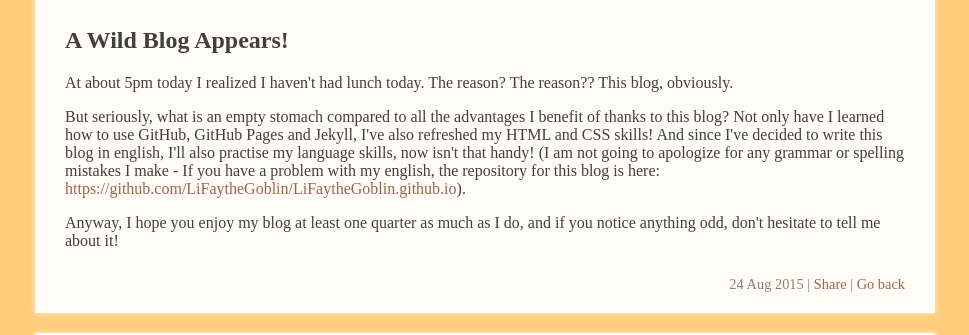
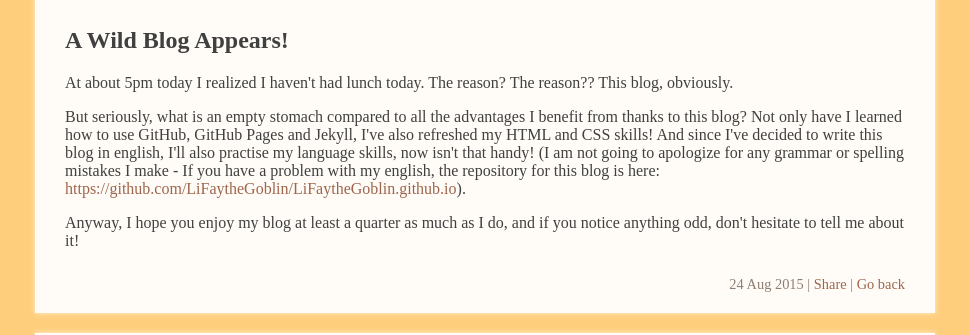
Before and after one commit to LiFaytheGoblin/LiFaytheGoblin.github.io, a Jekyll site: the page built from _posts/2015-08-24-A-Wild-Blog-Appears.html, in a window 1280 px wide. Shown: the part 145-480 px from the top of the page, without its empty margins (155-1124 px from the left). Built offline with Jekyll 4.4.1, drawn with Linux system fonts in a browser that asks for light colours; comment, search, counter and statistics services are not loaded.

Commit message:
a few fixes, links etc

```diff
--- a/_includes/footer.html
+++ b/_includes/footer.html
@@ -1,10 +1,10 @@
 <div class="footer">
 	<div class="footertext">
-		<a href="/" title="Home">Home</a> | <a href="/about.html" title="About">About</a> | <a href="contact.html" title="Contact">Contact</a> | <a href="http://lifaythegoblin.github.io" title="RSS Feed">RSS</a><br />
-		 Created 08/24/2015, Hosted on <a href="http://pages.github.com/">GitHub Pages</a>
+		<a href="/" title="Home">Home</a> | <a href="/about.html" title="About">About</a> | <a href="contact.html" title="Contact">Contact</a> | <a href="/feed.xml" title="RSS Feed" target="_blank">RSS</a><br />
+		 Created 08/24/2015, Hosted on <a href="http://pages.github.com/" target="_blank">GitHub Pages</a>
 	</div>
 	<!--license-->
 	<div class="license">
-		<a rel="license" href="http://creativecommons.org/licenses/by-nc-sa/4.0/"><img alt="Creative Commons License" style="border-width:0" src="https://i.creativecommons.org/l/by-nc-sa/4.0/88x31.png" /></a>
+		<a rel="license" href="http://creativecommons.org/licenses/by-nc-sa/4.0/" target="_blank"><img alt="Creative Commons License" style="border-width:0" src="https://i.creativecommons.org/l/by-nc-sa/4.0/88x31.png" /></a>
 	</div><div style="clear:both"></div>
 </div>
--- a/_posts/2015-08-24-A-Wild-Blog-Appears.html
+++ b/_posts/2015-08-24-A-Wild-Blog-Appears.html
@@ -4,11 +4,11 @@
 ---
 At about 5pm today I realized I haven't had lunch today. The reason? The reason?? This blog, obviously.
 
-<p>But seriously, what is an empty stomach compared to all the advantages I benefit of thanks to this blog?
+<p>But seriously, what is an empty stomach compared to all the advantages I benefit from thanks to this blog?
 Not only have I learned how to use GitHub, GitHub Pages and Jekyll, I've also refreshed my HTML and CSS skills!
 And since I've decided to write this blog in english, I'll also practise my language skills, now isn't that handy!
-(I am not going to apologize for any grammar or spelling mistakes I make - If you have a problem with my english, the repository for this blog is here: <a href="https://github.com/LiFaytheGoblin/LiFaytheGoblin.github.io">https://github.com/LiFaytheGoblin/LiFaytheGoblin.github.io</a>).
+(I am not going to apologize for any grammar or spelling mistakes I make - If you have a problem with my english, the repository for this blog is here: <a href="https://github.com/LiFaytheGoblin/LiFaytheGoblin.github.io" target="_blank">https://github.com/LiFaytheGoblin/LiFaytheGoblin.github.io</a>).
 </p>
 <p>
-Anyway, I hope you enjoy my blog at least one quarter as much as I do, and if you notice anything odd, don't hesitate to tell me about it!
+Anyway, I hope you enjoy my blog at least a quarter as much as I do, and if you notice anything odd, don't hesitate to tell me about it!
 </p>
--- a/about.html
+++ b/about.html
@@ -3,5 +3,5 @@
 ---
 <div id="post">
 <h1>About</h1>
-<p>This blog is hosted on <a href="http://github.com">GitHub</a> and you can find the repository at <a href="https://github.com/LiFaytheGoblin/LiFaytheGoblin.github.io">github.com/LiFaytheGoblin/LiFaytheGoblin.github.io</a>.</p>
+<p>This blog is hosted on <a href="http://github.com" target="_blank">GitHub</a> and you can find the repository at <a href="https://github.com/LiFaytheGoblin/LiFaytheGoblin.github.io" target="_blank">github.com/LiFaytheGoblin/LiFaytheGoblin.github.io</a>.</p>
 </div>
--- a/contact.html
+++ b/contact.html
@@ -6,10 +6,10 @@
 <h1>Contact</h1>
 <ul>
 <li>
-Twitter: <a href="https://twitter.com/lifays" title="Lifay's Twitter">@Lifays</a>
+<a href="https://twitter.com/lifays" title="Lifay's Twitter" target="_blank">Twitter: @Lifays</a>
 </li>
 <li>
-GitHub: <a href="https://github.com/LiFaytheGoblin" totle="LiFay's GitHub">LiFaytheGoblin</a>
+<a href="https://github.com/LiFaytheGoblin" title="Lifay's GitHub" target="_blank">GitHub: LiFaytheGoblin</a>
 </li>
 </ul>
 </div>
--- a/index.html
+++ b/index.html
@@ -4,13 +4,13 @@
 ---
 <ul>
   {% for post in site.posts %}
-	<a href="{{ post.url }}" title="{{ post.title }}">
     <li>
+	  <a href="{{ post.url }}" title="{{ post.title }}">
       <b>{{ post.date | date_to_string }}</b> &minus; {{ post.title }}
 	  <div class="postexcerpt">
 		{{ post.excerpt }} ...
 	  </div>
+	  </a>
     </li>
-	</a>
   {% endfor %}
 </ul>
```
